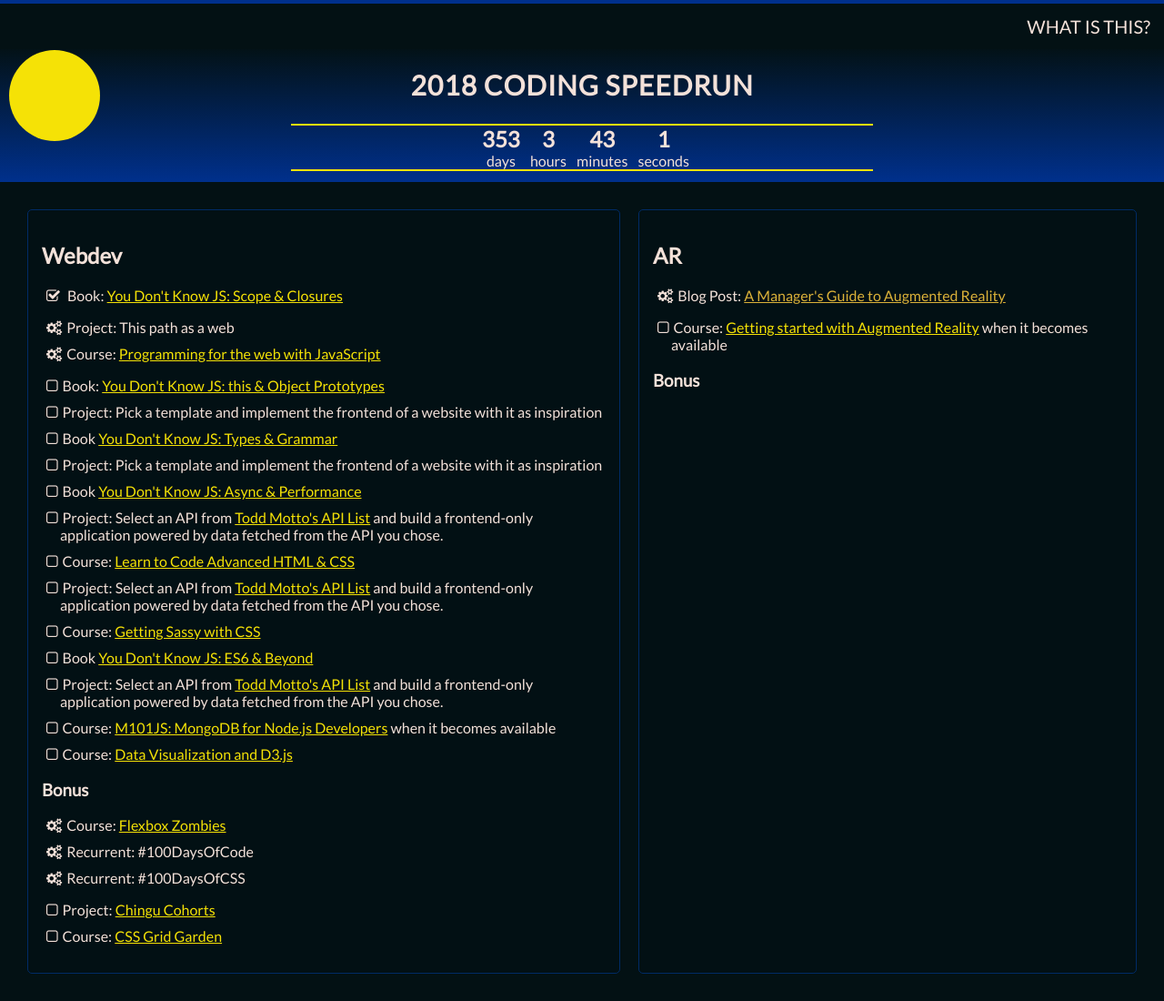
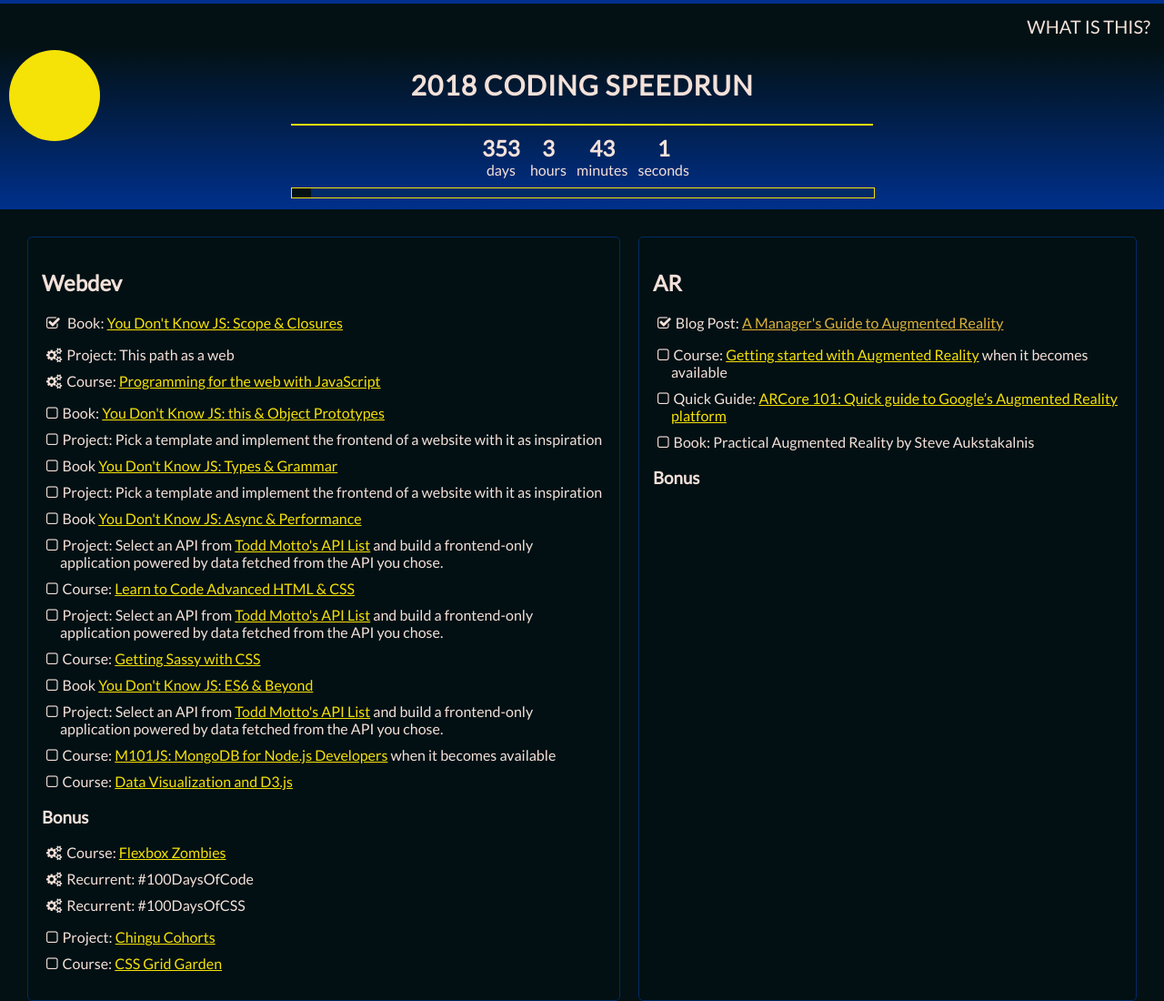
Before and after one commit to MCarballeira/2018-SpeedStudy, a plain HTML site: page index.html in a window 1280 px wide. Shown: the top 1100 px of the page at 91% size. Drawn offline with nearby package versions, Linux system fonts and the light colour scheme.

Commit message:
Countdown bar added and list updated

```diff
--- a/css/styles.css
+++ b/css/styles.css
@@ -54,26 +54,27 @@ header a{
 .subheader{
 	background: linear-gradient(#031114,#00308c);
 	position: fixed;
-	height: 150px;
-	margin-top: -150px;
+	height: 180px;
+	margin-top: -180px;
 	width: 100%;
 	color: #f3e1d9;
 	z-index: 1;
 }
+
 .subheader h1{
 	text-align: center;
 	text-transform: uppercase;
 	font-size: 30px;
 	font-weight: 700;
 	letter-spacing: 1px;
-
 }
 
 .countdown{
 	position: relative;
 	text-align: center;
 	border-top: 2px solid #f5e206;
-	border-bottom: 2px solid #f5e206;
+
+	padding-bottom: 0px;
 	margin: 0 auto;
 	width: 50%;
 }
@@ -84,15 +85,38 @@ header a{
 }
 
 .item h2{
-	margin-top: 0;
+	margin-top: 10px;
 	margin-bottom: 0;
+}
 
+
+/*countdown bar*/
+@import "compass/css3";
+
+.progress {
+    width: 100%;
+    height: 10px;
+}
+
+.progress-wrap {
+    background: #031114;
+    margin: 10px 0;
+    overflow: hidden;
+    position: relative;
+    border: 1px solid #f5e206;
+
+}
+.progress-bar {
+    background: #002b66;
+    left: 0;
+    position: absolute;
+    top: 0;
 }
 
 /*MAIN SECTION*/
 
 .landing{
-	margin-top: 200px;
+	margin-top: 230px;
 	background: #031114;
 	background-attachment: fixed;
 	background-repeat: no-repeat;
--- a/index.html
+++ b/index.html
@@ -16,13 +16,15 @@
 	<section class="subheader">
 		<h1> 2018 Coding Speedrun </h1>
 		<div class="countdown">
-			<div id="bar"></div>
+
 
 			<span class="item" id="days"></span>
 			<span class="item" id="hours"></span>
 			<span class="item" id="minutes"></span>
 			<span class="item" id="seconds"></span>
-
+			<div class="progress-wrap progress"  id="bar">
+				<div class="progress-bar progress"></div>
+			</div>
 		</div>
 	</section>
 
@@ -77,14 +79,18 @@
 				<h2>AR</h2>
 
 				<ul class="done">
+					<li>Blog Post: <a href="">A Manager's Guide to Augmented Reality</a></li>
 				</ul>
 
 				<ul class="working">
-					<li>Blog Post: <a href="">A Manager's Guide to Augmented Reality</a></li>
+
 				</ul>
 
 				<ul class="todo">
 					<li>Course: <a href="https://es.coursera.org/learn/augmented-reality">Getting started with Augmented Reality</a> when it becomes available</li>
+					<li>Quick Guide: <a href="https://haptic.al/arcore-101-fa6f93d4c003">ARCore 101: Quick guide to Google’s Augmented Reality platform</a></li>
+					<li>Book: Practical Augmented Reality by Steve Aukstakalnis</li>
+
 				</ul>
 
 				<h3>Bonus</h3>
--- a/js/main.js
+++ b/js/main.js
@@ -33,4 +33,24 @@ var x = setInterval(function() {
 	   document.getElementById("countdown").innerHTML = "Countdown date expired. <br> Please, send me a message to remember me to change it. <br> Thank you!";
     }
 
+    //Bar
+
+    // Move bar...
+    moveProgressBar();
+
+
+    // SIGNATURE PROGRESS
+    function moveProgressBar() {
+        var timeLeft = seconds+minutes*60+hours*3600+days*3600*24;
+        var getPercent = (31536000-timeLeft)/31536000;
+        var getProgressWrapWidth = $('.progress-wrap').width();
+        var progressTotal = getPercent * getProgressWrapWidth;
+        var animationLength = 1500;
+
+        // on page load, animate percentage bar to data percentage length
+        // .stop() used to prevent animation queueing
+        $('.progress-bar').stop().animate({
+            left: progressTotal
+        }, animationLength);
+    }
 }, 1000);
```
